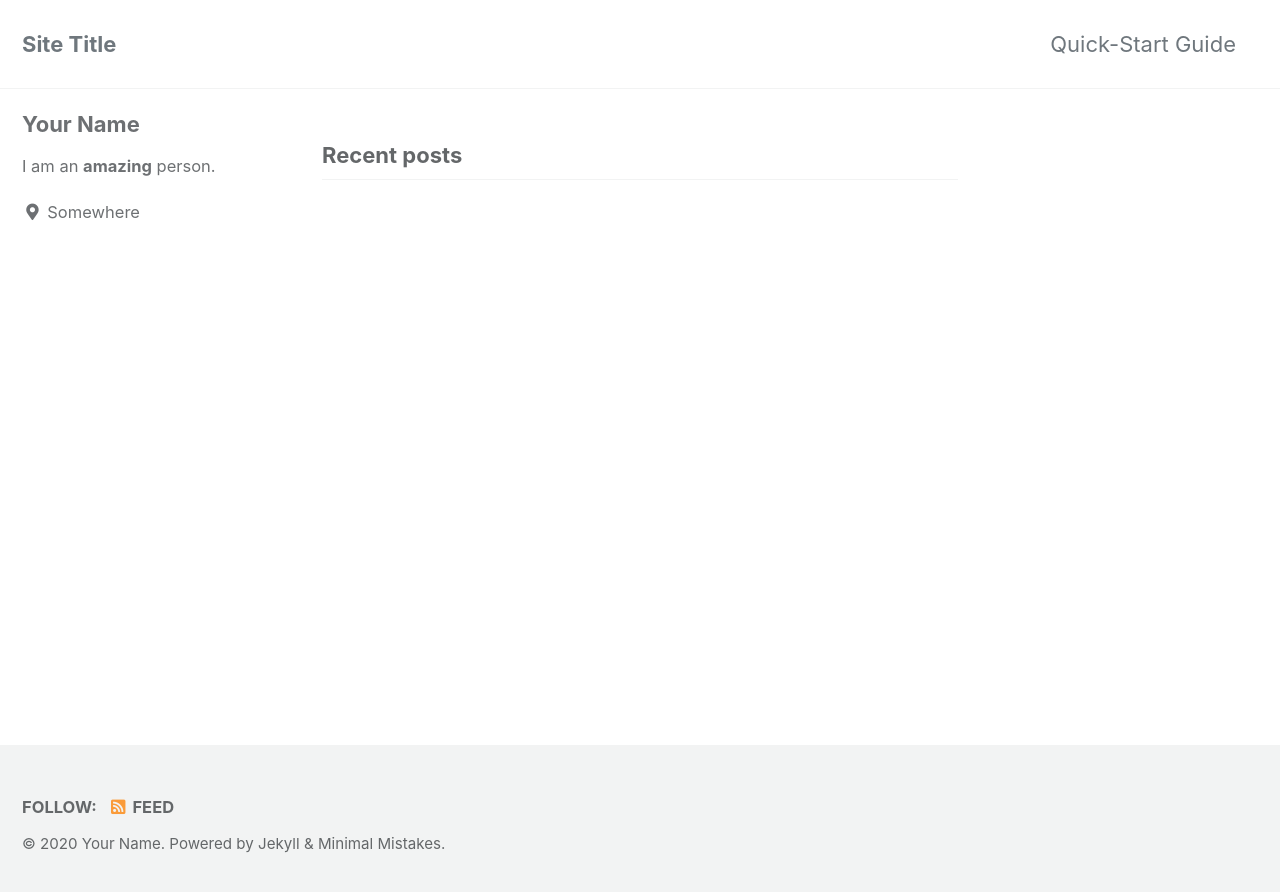
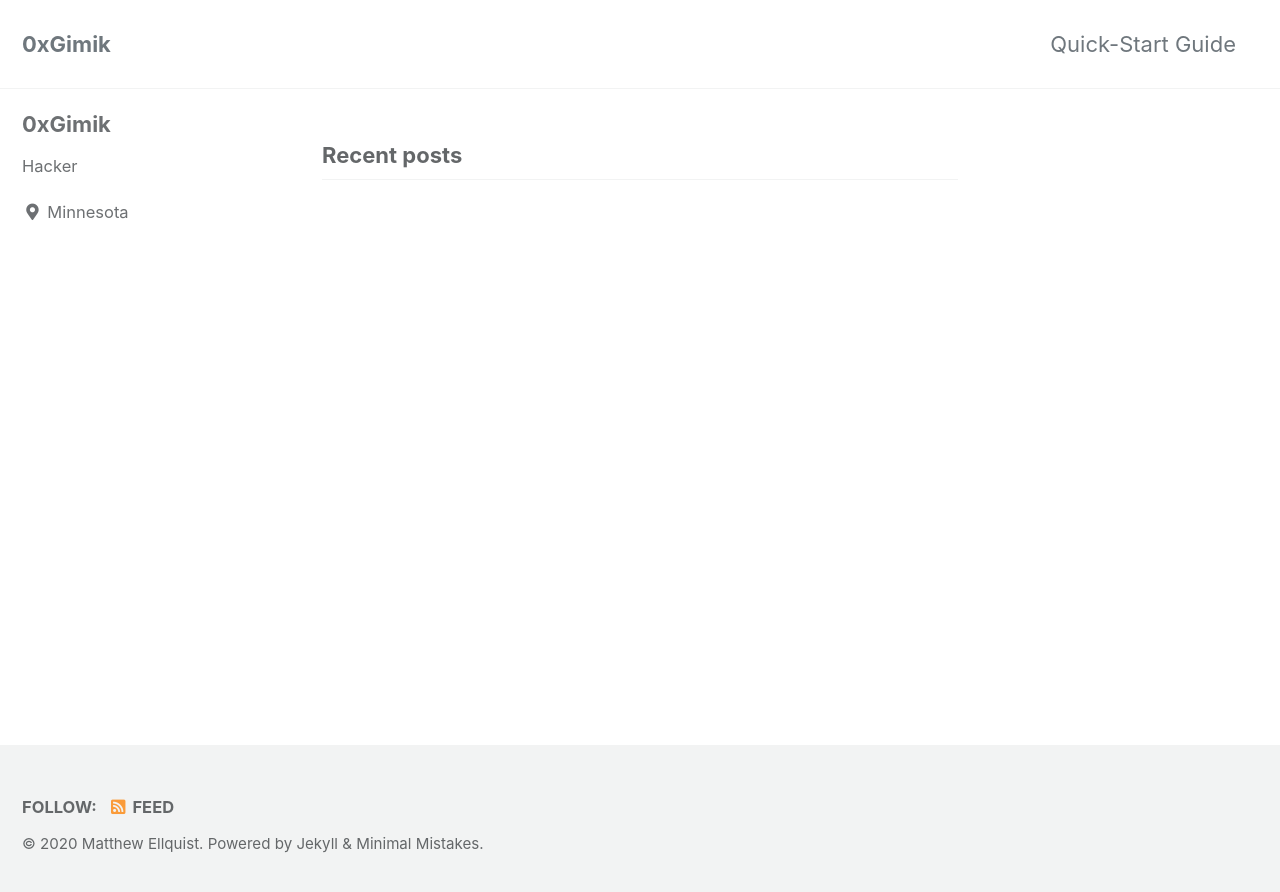
Before and after one commit to mattellquist/gimikbugs.github.io, a Jekyll site: the page built from index.html, in a window 1280 px wide. Shown: the top 892 px of the page. Built offline with Jekyll 4.4.1, drawn with Linux system fonts in a browser that asks for light colours; cached includes are drawn as plain includes; the list of posts is cut into pages by our own code.

Commit message:
editing config

```diff
--- a/_config.yml
+++ b/_config.yml
@@ -16,11 +16,11 @@ minimal_mistakes_skin    : "default" # "air", "aqua", "contrast", "dark", "dirt"
 
 # Site Settings
 locale                   : "en-US"
-title                    : "Site Title"
+title                    : "0xGimik"
 title_separator          : "-"
 subtitle                 : # site tagline that appears below site title in masthead
-name                     : "Your Name"
-description              : "An amazing website."
+name                     : "Matthew Ellquist"
+description              : "Project Portfolio"
 url                      : # the base hostname & protocol for your site e.g. "https://mmistakes.github.io"
 baseurl                  : # the subpath of your site, e.g. "/blog"
 repository               : # GitHub username/repo-name e.g. "mmistakes/minimal-mistakes"
@@ -70,7 +70,7 @@ naver_site_verification  :
 
 # Social Sharing
 twitter:
-  username               :
+  username               : "GimikB"
 facebook:
   username               :
   app_id                 :
@@ -93,10 +93,10 @@ analytics:
 
 # Site Author
 author:
-  name             : "Your Name"
+  name             : "0xGimik"
   avatar           : # path of avatar image, e.g. "/assets/images/bio-photo.jpg"
-  bio              : "I am an **amazing** person."
-  location         : "Somewhere"
+  bio              : "Hacker"
+  location         : "Minnesota"
   email            :
   links:
     - label: "Email"
@@ -107,13 +107,13 @@ author:
       # url: "https://your-website.com"
     - label: "Twitter"
       icon: "fab fa-fw fa-twitter-square"
-      # url: "https://twitter.com/"
+      # url: "https://twitter.com/gimikb"
     - label: "Facebook"
       icon: "fab fa-fw fa-facebook-square"
       # url: "https://facebook.com/"
     - label: "GitHub"
       icon: "fab fa-fw fa-github"
-      # url: "https://github.com/"
+      # url: "https://github.com/gimikbugs"
     - label: "Instagram"
       icon: "fab fa-fw fa-instagram"
       # url: "https://instagram.com/"
```
